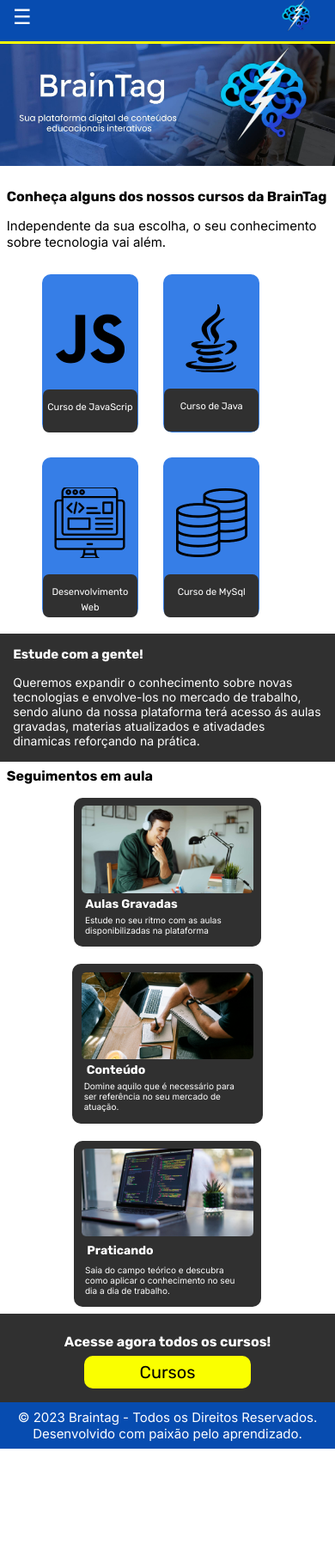
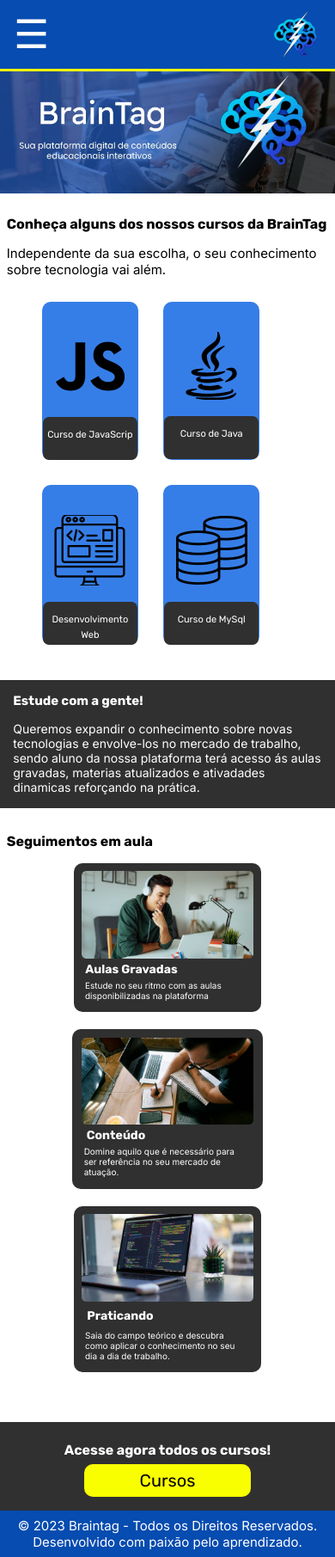
Before and after one commit to Braintag/Braintag, a PHP site: page / in a window 390 px wide. Shown: the whole page at 86% size. Before the commit the page ends 1685 px from the top, so only its background shows below. Run offline with PHP 8.4, Linux system fonts and the light colour scheme.

Commit message:
mobile 1/5 feito

```diff
--- a/assets/js/menu.js
+++ b/assets/js/menu.js
@@ -5,7 +5,7 @@
 
     if (menu.style.display == "none") {
         menu.style.display = "block";
-        opacity.style.backgroundColor = "rgba(0, 0, 0, 0.60)";
+        opacity.style.backgroundColor = "red";
         menu.style.zIndex = "10";
 
     } else {
--- a/css/index.css
+++ b/css/index.css
@@ -7,10 +7,12 @@
 :root
 {
 
-    --cor-primaria: white;
-    --cor: #dadde2;
+    --header: white;
+    --text-menu: #dadde2;
 
 }
+
+
 
 nav {
 
@@ -25,9 +27,9 @@
     left: 0;
     z-index: 4;
 
-    width: 314px;
-    padding: 16px;
-    background-color: var(--header);
+    width: 100%;
+    height: 100%;
+    background-color: #074CB0;
 }
 
 .menu__top {
@@ -35,66 +37,72 @@
     justify-content: space-between;
 }
 
-.menu__top button {
+.menu__top button  {
     cursor: pointer;
-
     border: none;
     color: var(--text-menu);
     background-color: transparent;
+    padding: 14px;
+
+
+}
+
+.menu__top button img{
+
+    margin-top: 12px;
+    margin-left: 5px;
+    width: 40px;
+    height: 40px;
+
 }
 
 .menu__options {
     display: flex;
+    align-items: center;
     flex-direction: column;
     gap: 35px;
-    margin-top: 18px;
+    margin-top: 120px;
 }
 
 .menu__options a {
-    font-family: Poppins;
+    font-family: 'Inter';
     font-size: 24px;
     font-weight: 500;
-    padding-left: 3%;
+
     text-decoration: none;
     color: var(--text-menu);
 }
 
-.menu__opacity {
-    position: relative;
-    height: 100%;
-}
 
 
 
 #botao-hamburguer{
     background-color: transparent;
     color: white;
-    position: relative;
-    top: 6px;
-    right: -15px;
-    font-size: 24px;
+    font-size: 46px;
     border: 0;
 
 }
 
-.logo{
+.logo {
 
-    display: flex;
-    flex-direction: row;
-    justify-content: center;
-    position: relative;
-    top: -30px;
-    right: -325px;
-    width: 40px;
-    height: 40px;
+
+    width: 60px;
+    height: 60px;
+
 }
 
 header
 {
 
-    height: 03rem ;
+    height: 5rem ;
     background-color: #074CB0;
     border-bottom:  #FAFF00 3px solid ;
+    display: flex;
+    justify-content: space-between;
+    padding: 0% 1rem;
+    align-items: center;
+
 
 }
 
@@ -184,6 +192,8 @@
     padding: 2%;
     color: white;
     background-color: #303030;
+    margin-top: 22px;
+    margin-bottom: 22px;
 }
 
 .txt h2{
@@ -268,6 +278,7 @@
     color: white;
     font-size: 20px;
     background-color: #303030;
+    margin-top: 50px;
     padding: 4%;
 }
 
--- a/index.html
+++ b/index.html
@@ -17,17 +17,15 @@
 
 <body>
 
-    <div class="menu__opacity">
 
-    <main></main>
+
     <header>
         <button id="botao-hamburguer" onclick="handleMenu()" >☰</button>
 
 
 
-        <div class="logo">
-            <img src="assets/img/logo (1).png" alt="">
-        </div>
+
+            <img class="logo" src="assets/img/logo (1).png" alt="">
 
         <nav>
             <span>
@@ -47,6 +45,8 @@
 
 
     </header>
+
+    <main>
 
     <section class="menu" style="display: none">
         <div class="menu__top">
@@ -210,6 +210,7 @@
     </section>
 
 
+</main>
 
     <footer>
         <p>
@@ -219,8 +220,7 @@
     </footer>
 
 
-    </main>
-</div>
+
 </body>
 
 </html>
```
